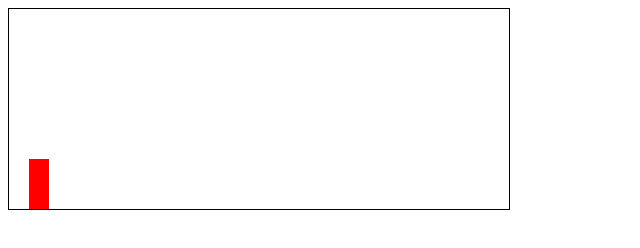
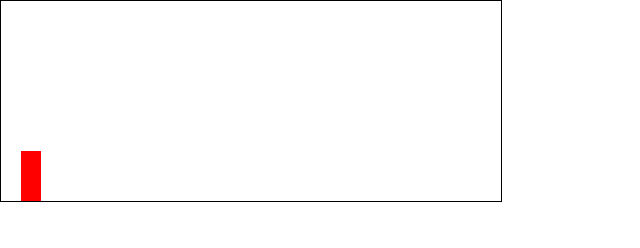
Before and after one commit to Hayaka-Sae/Hayaka-Sae.github.io, a plain HTML site: page index.html in a window 1280 px wide. Shown: the whole page, without its empty margins (0-640 px from the left). Drawn offline with Linux system fonts and the light colour scheme.

Commit message:
Margin Fix For Dino

```diff
--- a/css/style.css
+++ b/css/style.css
@@ -1,7 +1,7 @@
 *
 {
     padding: 0;
-    margin: 30;
+    margin: 0;
 }
 
 #game
```
